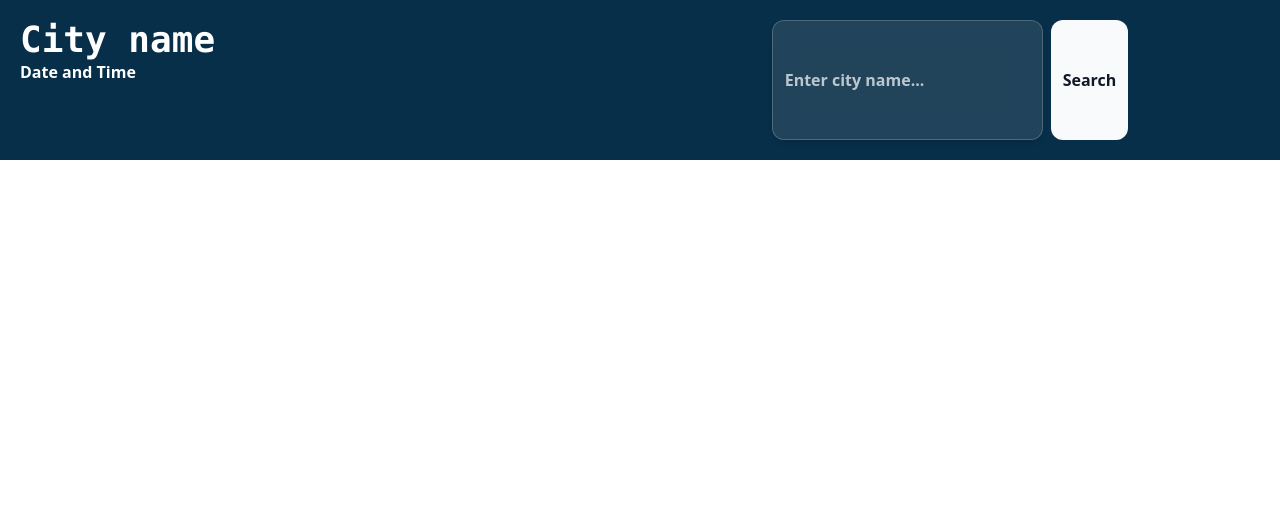
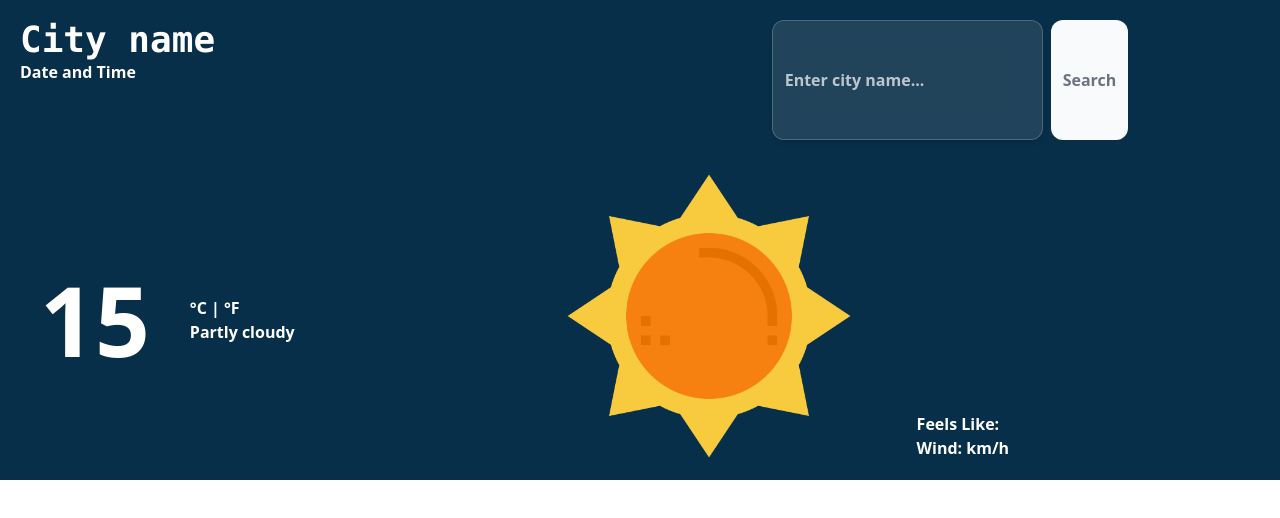
Before and after one commit to HadiAlrihani/weather-forecast, a React (Vite) app in the folder weather-app/: page / in a window 1280 px wide. Shown: the top 518 px of the page. Built offline with nearby package versions, Linux system fonts and the light colour scheme.

Commit message:
work on weather report for current date

```diff
--- a/weather-app/src/App.css
+++ b/weather-app/src/App.css
@@ -4,4 +4,6 @@
   text-align: center;
 
   @apply font-bold;
+  @apply bg-sky-950;
+  @apply text-white;
 }
--- a/weather-app/src/App.jsx
+++ b/weather-app/src/App.jsx
@@ -1,12 +1,18 @@
+//weather icons: https://www.flaticon.com/packs/weather-538
+
 import { useState } from 'react'
 import './App.css'
 import Header from './components/header'
+import WeatherToday from './components/WeatherToday'
 
 function App() {
   const [count, setCount] = useState(0)
 
   return (
-    <Header />
+    <>
+      <Header />
+      <WeatherToday />
+    </>
   )
 }
 
--- a/weather-app/src/components/Header.jsx
+++ b/weather-app/src/components/Header.jsx
@@ -3,7 +3,7 @@ import SearchBar from "./searchBar"
 
 function Header() {
     return (
-        <div className='h-[20vh] bg-sky-950 text-white p-5 flex flex-row'>
+        <div className='h-[20vh] p-5 flex flex-row'>
             <LocationDate />
             <SearchBar />
         </div>
--- a/weather-app/src/components/SearchBar.jsx
+++ b/weather-app/src/components/SearchBar.jsx
@@ -8,7 +8,7 @@ function SearchBar() {
                 border-white/20 text-white placeholder-white/70 focus:outline-none
                 focus:ring-2 focus:ring-white/30 shadow-md"
             />
-            <button className="bg-slate-50 rounded-xl text-gray-900 p-3 ml-2">
+            <button className="bg-slate-50 rounded-xl text-gray-500 p-3 ml-2">
                 Search
             </button>
         </div>
--- /dev/null
+++ b/weather-app/src/components/Temperature.jsx
@@ -0,0 +1,15 @@
+function Temperature() {
+    return (
+        <>
+            <div className="flex flex-none items-center p-10 text-8xl">
+                <p>15</p>
+            </div>
+            <div className=" flex flex-1 flex-col items-start justify-center">
+                <p>°C | °F</p>
+                <p>Partly cloudy</p>
+            </div>
+        </>
+    )
+}
+
+export default Temperature
--- /dev/null
+++ b/weather-app/src/components/TodayDetails.jsx
@@ -0,0 +1,19 @@
+import sun from '../assets/sun.png'
+
+function TodayDetails() {
+    return (
+        <>
+            <div className="flex flex-[2] content-center">
+                <div className='flex flex-1'>
+                    <img src={sun} alt='Sun' className='max-w-full max-h-full object-contain pb-2'/>
+                </div>
+                <div className='flex flex-1 flex-col justify-end items-start pb-5'>
+                    <p>Feels Like: </p>
+                    <p>Wind: km/h</p>
+                </div>
+            </div>
+        </>
+    )
+}
+
+export default TodayDetails
--- /dev/null
+++ b/weather-app/src/components/WeatherToday.jsx
@@ -0,0 +1,13 @@
+import Temperature from "./temperature"
+import TodayDetails from "./TodayDetails"
+
+function WeatherToday() {
+    return (
+        <div className="h-[40vh] flex flex-row">
+            <Temperature />
+            <TodayDetails />
+        </div>
+    )
+}
+
+export default WeatherToday
```
Also changed, not shown: weather-app/src/assets/sun.png (added).
